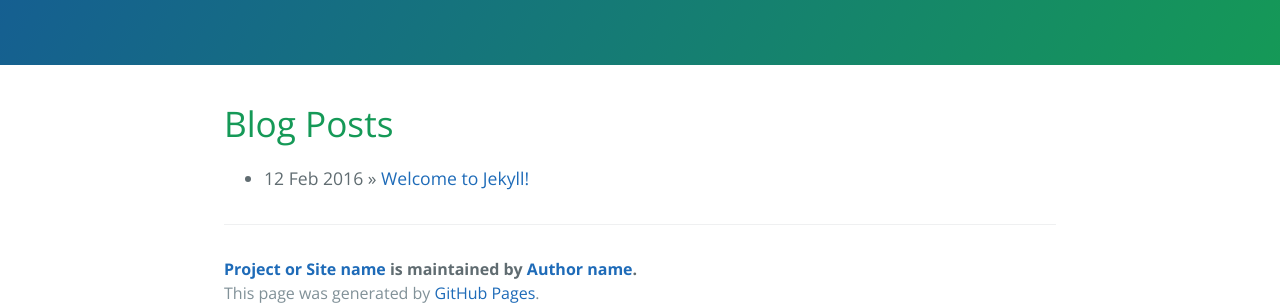
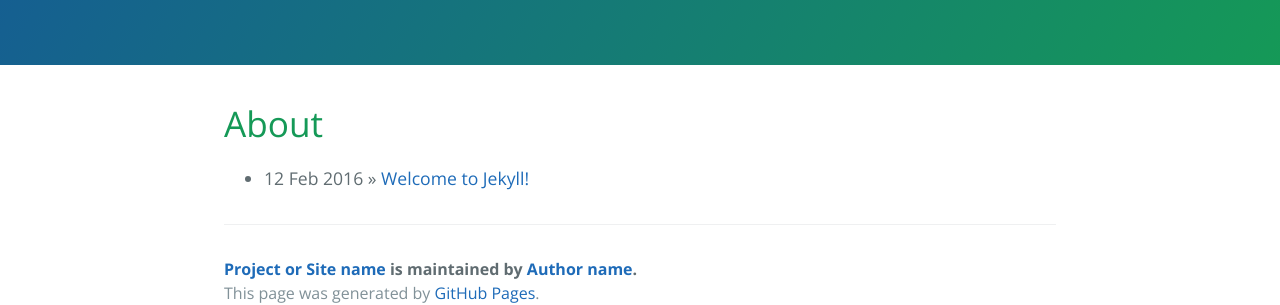
Before and after one commit to Flyakight/flyakight.github.io, a Jekyll site: the page built from index.html, in a window 1280 px wide. Shown: the part 318-623 px from the top of the page. Built offline with Jekyll 4.4.1, drawn with Linux system fonts in a browser that asks for light colours; the list of posts is cut into pages by our own code.

```diff
--- a/index.html
+++ b/index.html
@@ -1,10 +1,10 @@
 ---
 layout: default
-title: {{ site.name }}
+title: {{ Kate Kight }}
 ---
 
 <div id="home">
-  <h1>Blog Posts</h1>
+  <h1> About</h1>
   <ul class="posts">
     {% for post in site.posts %}
       <li><span>{{ post.date | date_to_string }}</span> &raquo; <a href="{{ site.baseurl }}{{ post.url }}">{{ post.title }}</a></li>
```
